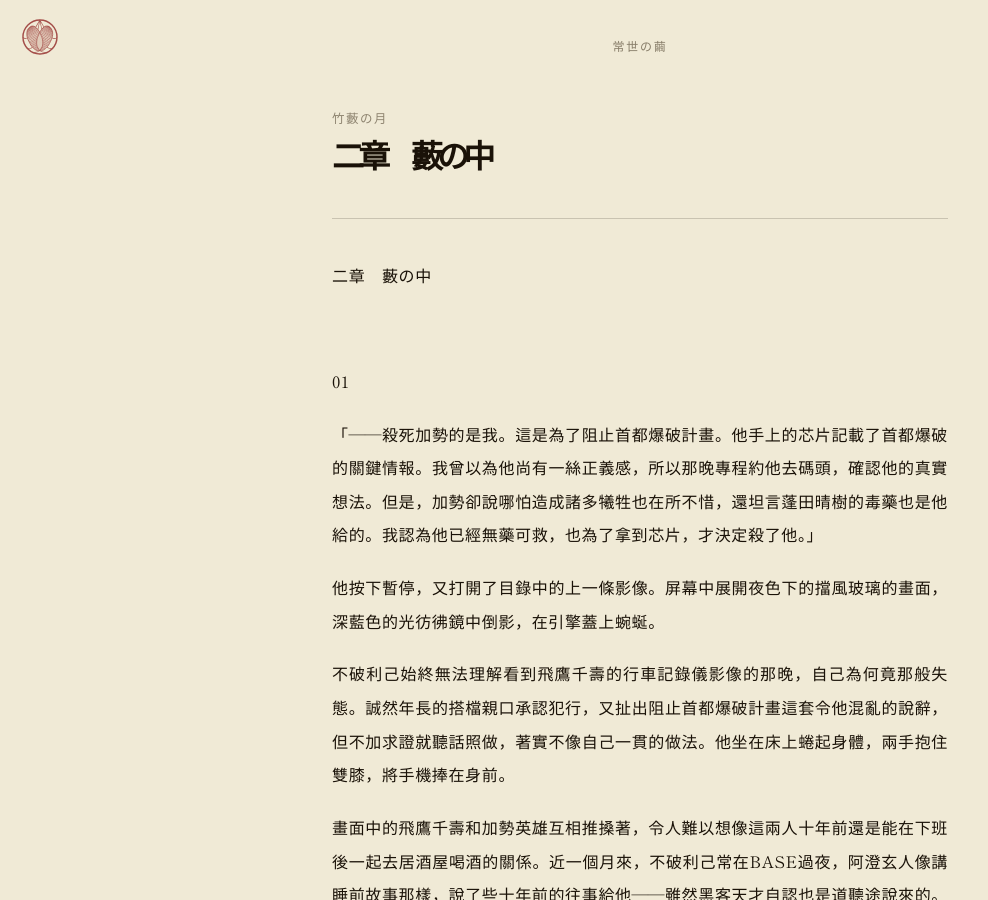
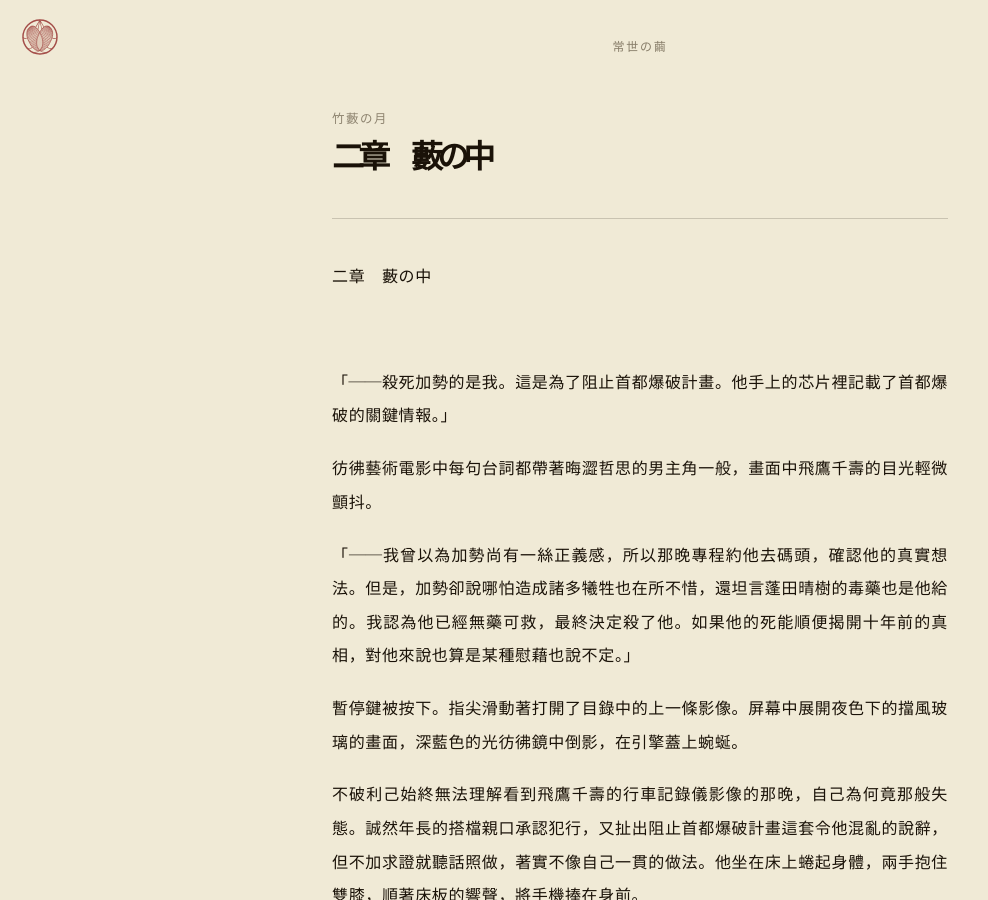
Before and after one commit to AriaYura/eternalnessstudy, a Jekyll site: the page built from posts/takeyabunotsuki/t-02.md, in a window 1280 px wide and 900 px high. Shown: the whole window, without its empty margins (0-988 px from the left). Built offline with Jekyll 4.4.1, drawn with Linux system fonts in a browser that asks for light colours; some web fonts are replaced; some of the changed text lies outside the part shown.

Commit message:
update t-01-01, t-01-02, part of t-01-03, t-02-01

```diff
--- a/posts/takeyabunotsuki/t-02.md
+++ b/posts/takeyabunotsuki/t-02.md
@@ -12,13 +12,15 @@ permalink: /posts/takeyabunotsuki/t-02/
 
 <br>
 
-01
+「——殺死加勢的是我。這是為了阻止首都爆破計畫。他手上的芯片裡記載了首都爆破的關鍵情報。」
 
-「——殺死加勢的是我。這是為了阻止首都爆破計畫。他手上的芯片記載了首都爆破的關鍵情報。我曾以為他尚有一絲正義感，所以那晚專程約他去碼頭，確認他的真實想法。但是，加勢卻說哪怕造成諸多犧牲也在所不惜，還坦言蓬田晴樹的毒藥也是他給的。我認為他已經無藥可救，也為了拿到芯片，才決定殺了他。」
+彷彿藝術電影中每句台詞都帶著晦澀哲思的男主角一般，畫面中飛鷹千壽的目光輕微顫抖。
 
-他按下暫停，又打開了目錄中的上一條影像。屏幕中展開夜色下的擋風玻璃的畫面，深藍色的光彷彿鏡中倒影，在引擎蓋上蜿蜒。
+「——我曾以為加勢尚有一絲正義感，所以那晚專程約他去碼頭，確認他的真實想法。但是，加勢卻說哪怕造成諸多犧牲也在所不惜，還坦言蓬田晴樹的毒藥也是他給的。我認為他已經無藥可救，最終決定殺了他。如果他的死能順便揭開十年前的真相，對他來說也算是某種慰藉也說不定。」
 
-不破利己始終無法理解看到飛鷹千壽的行車記錄儀影像的那晚，自己為何竟那般失態。誠然年長的搭檔親口承認犯行，又扯出阻止首都爆破計畫這套令他混亂的說辭，但不加求證就聽話照做，著實不像自己一貫的做法。他坐在床上蜷起身體，兩手抱住雙膝，將手機捧在身前。
+暫停鍵被按下。指尖滑動著打開了目錄中的上一條影像。屏幕中展開夜色下的擋風玻璃的畫面，深藍色的光彷彿鏡中倒影，在引擎蓋上蜿蜒。
+
+不破利己始終無法理解看到飛鷹千壽的行車記錄儀影像的那晚，自己為何竟那般失態。誠然年長的搭檔親口承認犯行，又扯出阻止首都爆破計畫這套令他混亂的說辭，但不加求證就聽話照做，著實不像自己一貫的做法。他坐在床上蜷起身體，兩手抱住雙膝，順著床板的響聲，將手機捧在身前。
 
 畫面中的飛鷹千壽和加勢英雄互相推搡著，令人難以想像這兩人十年前還是能在下班後一起去居酒屋喝酒的關係。近一個月來，不破利己常在BASE過夜，阿澄玄人像講睡前故事那樣，說了些十年前的往事給他——雖然黑客天才自認也是道聽途說來的。那時加勢英雄已經是搜查一課強行犯係的係長，而不破利己的年長搭檔則是閒散、敏銳，在搜查會議上沈默不語，被問什麼都裝出一副天機不可洩漏的模樣，卻又能在關鍵時刻洞穿真相，結果反被稱為王牌的一課刑警。然而，比起在搜查任務中立下功勞，他似乎更喜歡和那時的搭檔——與他和加勢英雄同期的結城真一——躲在資料室的隔間研究未解決的懸案。
 
@@ -54,4 +56,4 @@ permalink: /posts/takeyabunotsuki/t-02/
 
 「是被罵了。」不破利己把手機丟到床頭，順勢躺下，「我臨時拜託倫子警官明天和我去一趟京濱碼頭。」
 
-「你這樣擾亂她的休假，被罵也是應得的。」
+「你這樣佔用她的帶薪休假，被罵也是應得的。」
```
Also changed, not shown: posts/takeyabunotsuki/t-01.md (+81 -14 lines).
